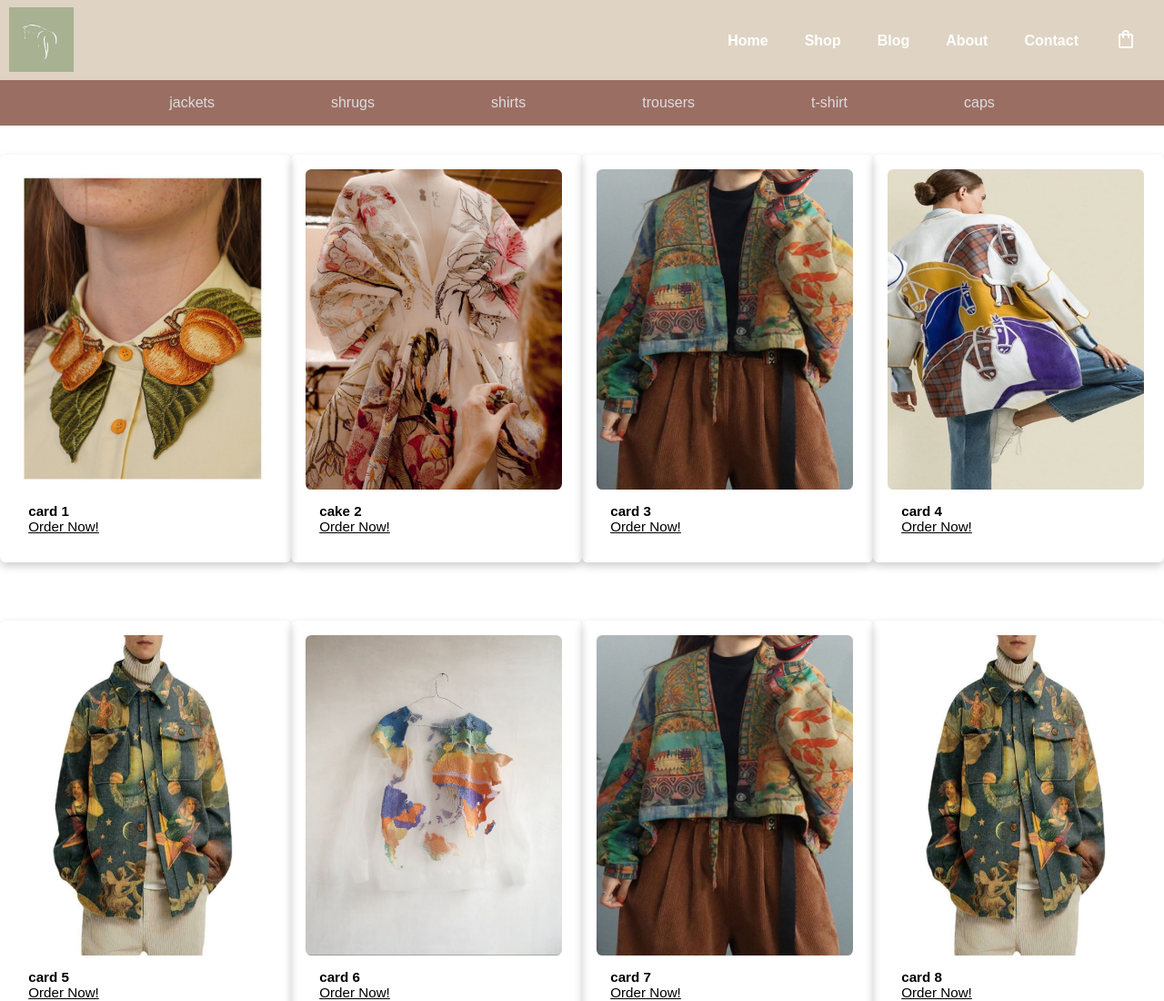
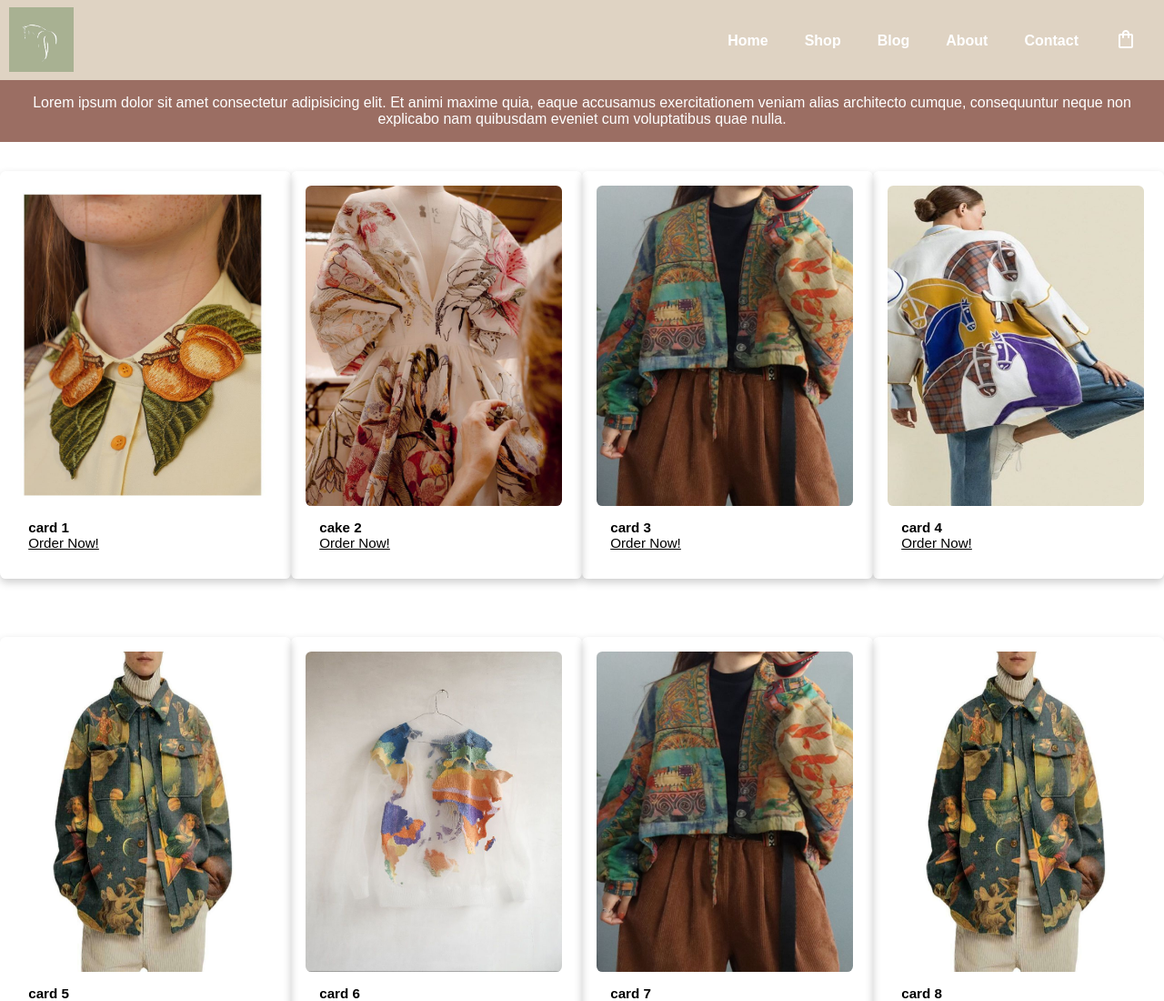
Before and after one commit to vaishh054/horse, a plain HTML site: page shop.html in a window 1280 px wide. Shown: the top 1100 px of the page at 91% size. Drawn offline with nearby package versions, Linux system fonts and the light colour scheme; a web font is replaced by a local one.

Commit message:
modify the shop page items

```diff
--- a/shop.css
+++ b/shop.css
@@ -68,17 +68,7 @@ body {
 .products {
   background-color: rgb(155, 110, 99);
   padding: 1em 2em;
-  display: flex;
-  justify-content: center;
-}
-
-.products a {
-  color: #ddd;
-  margin: 0 4em;
-  text-decoration: none;
-}
-
-.products a:hover {
+  text-align: center;
   color: #fff;
 }
 
--- a/shop.html
+++ b/shop.html
@@ -44,12 +44,10 @@
     <!--header end-->
 
     <div class="products">
-      <a href="#">jackets</a>
-      <a href="#">shrugs</a>
-      <a href="#">shirts</a>
-      <a href="#">trousers</a>
-      <a href="#">t-shirt</a>
-      <a href="#">caps</a>
+      Lorem ipsum dolor sit amet consectetur adipisicing elit. Et animi maxime
+      quia, eaque accusamus exercitationem veniam alias architecto cumque,
+      consequuntur neque non explicabo nam quibusdam eveniet cum voluptatibus
+      quae nulla.
     </div>
 
     <!--cards for the items-->
```
